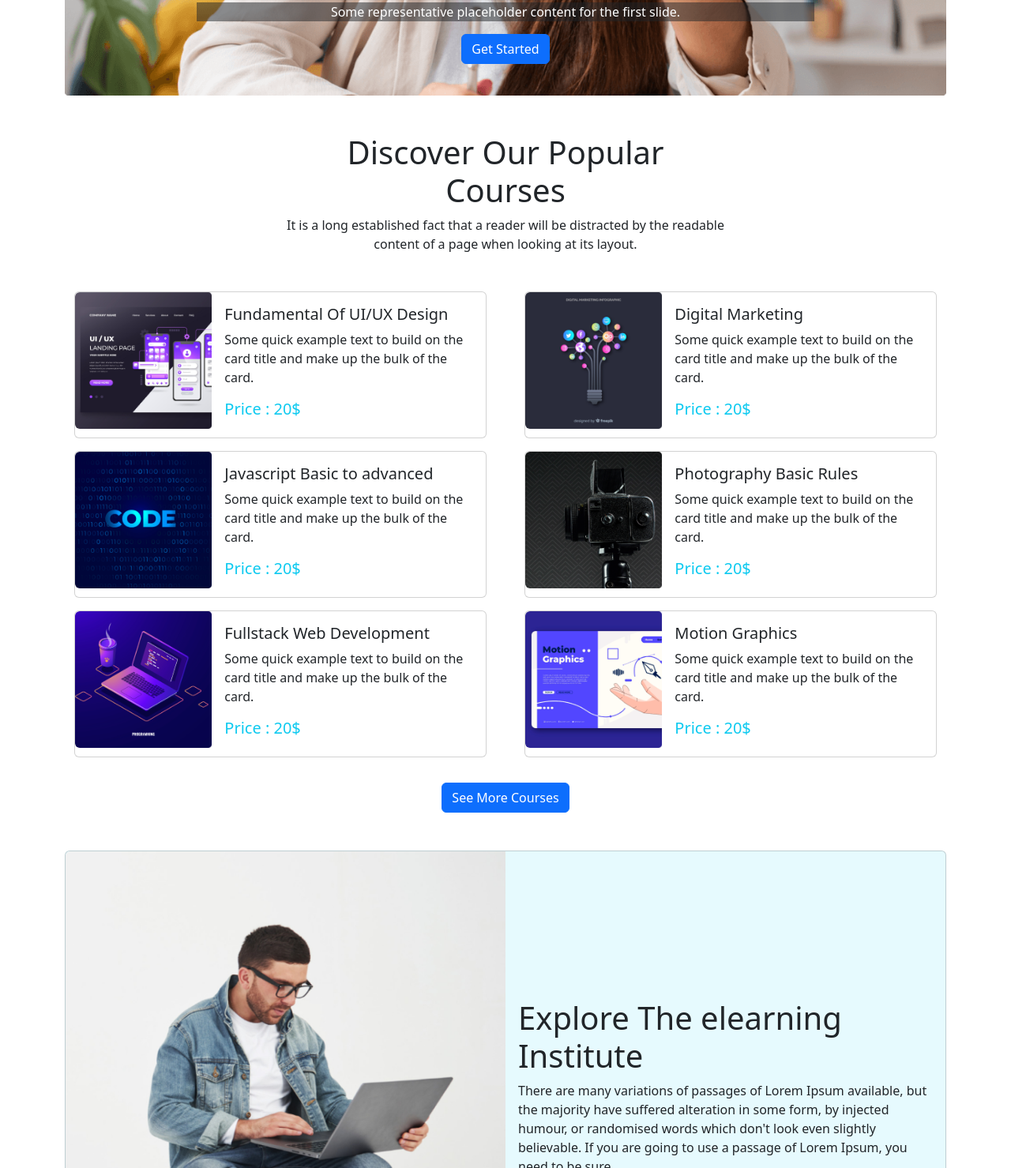
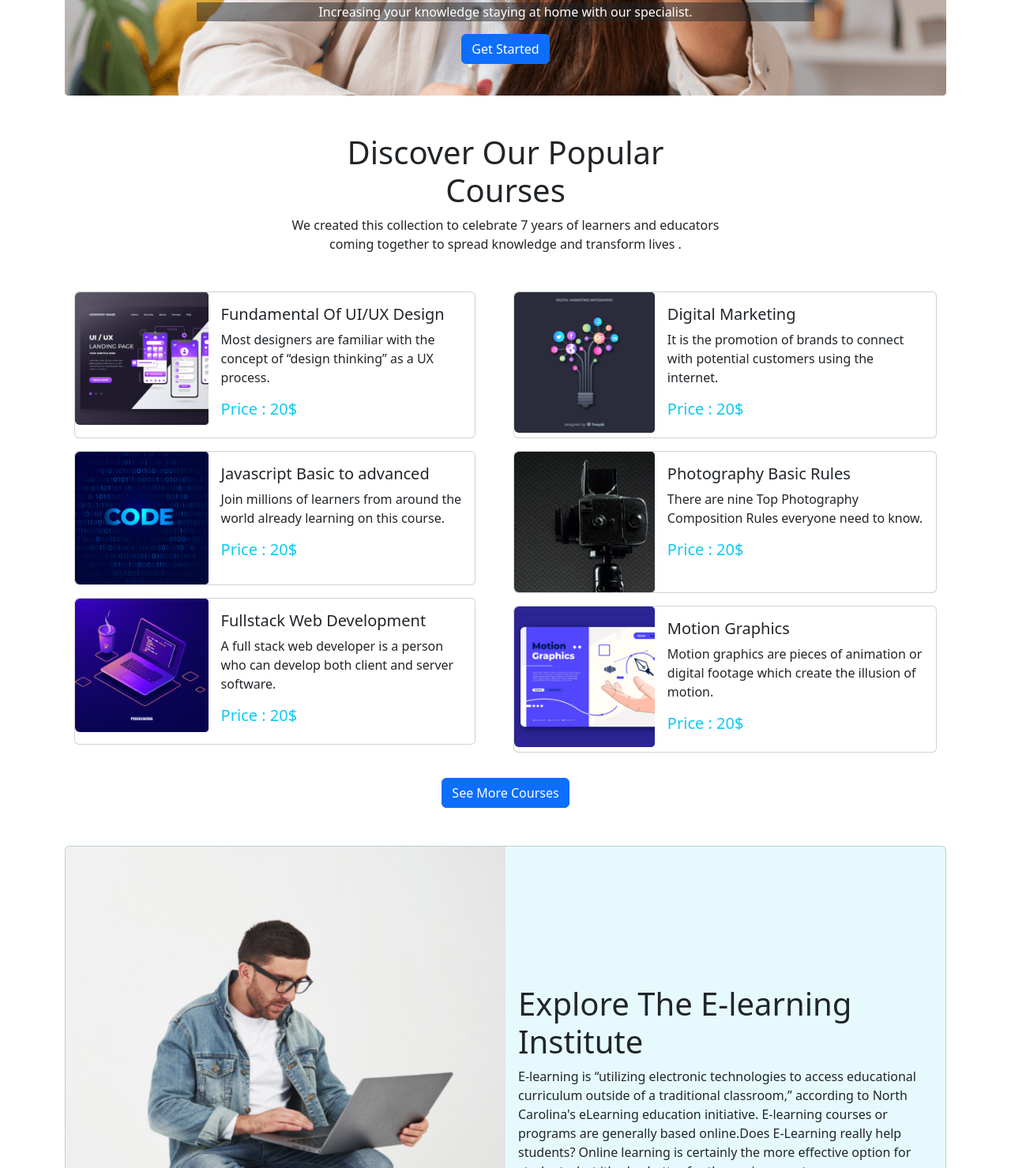
Before and after one commit to zahangirdx/tech-hub, a plain HTML site: page index.html in a window 1280 px wide. Shown: the part 581-2060 px from the top of the page at 79% size. Drawn offline with nearby package versions, Linux system fonts and the light colour scheme.

Commit message:
final commit

```diff
--- a/index.html
+++ b/index.html
@@ -11,6 +11,7 @@
     <script src="https://kit.fontawesome.com/f21ca52d6c.js" crossorigin="anonymous"></script>
   </head>
   <body>
+    <!-- Header -->
     <header class="container">
         <!-- Navbar -->
         <nav class="navbar navbar-expand-lg bg-light">
@@ -40,7 +41,7 @@
                     <a class="nav-link" href="#join">Register</a>
                   </li>
                 </ul>
-                <button class="btn btn-outline-primary float-end d-none d-md-block">Register</button>
+                <button class="btn btn-outline-primary float-end d-lg-block d-md-none d-none">Register</button>
               </div>
             </div>
         </nav>
@@ -52,7 +53,7 @@
                 <img src="images/cover/cover-1.png" class="w-100" alt="...">
                 <div class="carousel-caption d">
                   <h1 class="bg-dark bg-opacity-25 fst-italic">Learn Online</h1>
-                  <p class="bg-dark bg-opacity-50">Some representative placeholder content for the first slide.</p>
+                  <p class="bg-dark bg-opacity-50">Increasing your knowledge staying at home with our specialist.</p>
                   <button class="btn btn-primary">Get Started</button>
                 </div>
               </div>
@@ -60,7 +61,7 @@
                 <img src="images/cover/cover-3.jpg" class="w-100" alt="...">
                 <div class="carousel-caption">
                   <h1 class="bg-dark bg-opacity-25 fst-italic">Learn Online</h1>
-                  <p class="bg-dark bg-opacity-50">Some representative placeholder content for the first slide.</p>
+                  <p class="bg-dark bg-opacity-50">Increasing your knowledge staying at home with our specialist.</p>
                   <button class="btn btn-primary">Get Started</button>
                 </div>
               </div>
@@ -68,7 +69,7 @@
                 <img src="images/cover/cover-1.png" class="w-100" alt="...">
                 <div class="carousel-caption">
                   <h1 class="bg-dark bg-opacity-25 fst-italic">Learn Online</h1>
-                  <p class="bg-dark bg-opacity-50">Some representative placeholder content for the first slide.</p>
+                  <p class="bg-dark bg-opacity-50">Increasing your knowledge staying at home with our specialist.</p>
                   <button class="btn btn-primary">Get Started</button>
                 </div>
               </div>
@@ -87,7 +88,7 @@
     <!-- Courses -->
     <section class="container mt-5" id="courses">
       <h1 class="text-center">Discover Our Popular <br> Courses</h1>
-      <p class="text-center">It is a long established fact that a reader will be distracted by the readable <br> content of a page when looking at its layout.</p>
+      <p class="text-center"> We created this collection to celebrate 7 years of learners and educators <br>coming together to spread knowledge and transform lives .</p>
     <!-- Card -->
     <div class="container mt-5 d-flex justify-content-between gap-5">
       <!-- Right side card -->
@@ -100,7 +101,7 @@
             <div class="col-lg-8 col-md-8 col-sm-8">
               <div class="card-body">
                 <h5 class="card-title">Fundamental Of UI/UX Design</h5>
-                <p class="card-text">Some quick example text to build on the card title and make up the bulk of the card.</p>
+                <p class="card-text">Most designers are familiar with the concept of “design thinking” as a UX process.</p>
                 <h5 class="text-info">Price : 20$</h5>
               </div>
             </div>
@@ -114,7 +115,7 @@
             <div class="col-lg-8 col-md-8 col-sm-8">
               <div class="card-body">
                 <h5 class="card-title">Javascript Basic to advanced</h5>
-                <p class="card-text">Some quick example text to build on the card title and make up the bulk of the card.</p>
+                <p class="card-text">Join millions of learners from around the world already learning on this course.</p>
                 <h5 class="text-info">Price : 20$</h5>
               </div>
             </div>
@@ -128,7 +129,7 @@
             <div class="col-lg-8 col-md-8 col-sm-8">
               <div class="card-body">
                 <h5 class="card-title">Fullstack Web Development</h5>
-                <p class="card-text">Some quick example text to build on the card title and make up the bulk of the card.</p>
+                <p class="card-text">A full stack web developer is a person who can develop both client and server software.</p>
                 <h5 class="text-info">Price : 20$</h5>
               </div>
             </div>
@@ -145,7 +146,7 @@
             <div class="col-lg-8 col-md-8 col-sm-8">
               <div class="card-body">
                 <h5 class="card-title">Digital Marketing</h5>
-                <p class="card-text">Some quick example text to build on the card title and make up the bulk of the card.</p>
+                <p class="card-text">It is the promotion of brands to connect with potential customers using the internet.</p>
                 <h5 class="text-info">Price : 20$</h5>
               </div>
             </div>
@@ -159,7 +160,7 @@
             <div class="col-lg-8 col-md-8 col-sm-8">
               <div class="card-body">
                 <h5 class="card-title">Photography Basic Rules</h5>
-                <p class="card-text">Some quick example text to build on the card title and make up the bulk of the card.</p>
+                <p class="card-text"> There are nine Top Photography Composition Rules everyone need to know.</p>
                 <h5 class="text-info">Price : 20$</h5>
               </div>
             </div>
@@ -173,7 +174,7 @@
             <div class="col-lg-8 col-md-8 col-sm-8">
               <div class="card-body">
                 <h5 class="card-title">Motion Graphics</h5>
-                <p class="card-text">Some quick example text to build on the card title and make up the bulk of the card.</p>
+                <p class="card-text">Motion graphics are pieces of animation or digital footage which create the illusion of motion.</p>
                 <h5 class="text-info">Price : 20$</h5>
               </div>
             </div>
@@ -195,8 +196,9 @@
           <div class="d-flex col-lg-6 col-md-6 col-12">
             <div class="d-flex justify-content-center align-items-center">
               <div class="card-body">
-                <h1 class="card-title">Explore The elearning Institute</h1>
-                <p class="card-text">There are many variations of passages of Lorem Ipsum available, but the majority have suffered alteration in some form, by injected humour, or randomised words which don't look even slightly believable. If you are going to use a passage of Lorem Ipsum, you need to be sure.</p>
+                <h1 class="card-title">Explore The E-learning Institute</h1>
+                <p class="card-text">E-learning is “utilizing electronic technologies to access educational curriculum outside of a traditional classroom,” according to North Carolina's eLearning education initiative. E-learning courses or programs are generally based online.Does E-Learning really help students?
+                  Online learning is certainly the more effective option for students, but it's also better for the environment.</p>
                 <div class="d-flex justify-content-between">
                   <div>
                     <h1>3.2K+</h1>
@@ -223,7 +225,7 @@
       <div class="d-flex justify-content-around flex-lg-row flex-md-column flex-column text-md-center text-center bg-primary bg-opacity-75 p-5 rounded-2">
         <div>
             <h1 class="text-light">Ready To Join?</h1>
-            <p class="text-light">Lorem ipsum dolor sit amet consectetur adipisicing elit.</p>
+            <p class="text-light">Learn more so that join our caurses as soon as possible.</p>
         </div>
         <div>
           <!-- Button trigger modal -->
@@ -277,7 +279,7 @@
     <!-- Success -->
     <section class="container mt-5" id="success">
       <h1>Meet Our Successful <br> Students</h1>
-      <p>Lorem ipsum dolor sit amet, consectetur adipisicing elit. <br>Ipsam fuga rem, consequuntur nihil enim</p>
+      <p>This online platfrom is really helpful <br>If you want to more and more you join in it.</p>
       <!-- Student Info -->
       <div class="row row-cols-1 row-cols-lg-4 row-cols-md-2 g-4 mt-3">
         <div class="col">
@@ -294,7 +296,7 @@
             <img src="images/student/student-2.png" class="card-img-top" alt="...">
             <div class="card-body">
               <h5 class="card-title">Miss. Jorina</h5>
-              <p class="card-text">Motion Design</p>
+              <p class="card-text">Motion Designer</p>
             </div>
           </div>
         </div>
@@ -324,7 +326,7 @@
     <!-- Feedback -->
     <section class="container mt-5">
       <h1 class="text-center">Some Students Feedback</h1>
-      <p class="text-center">It is a long established fact that a reader will be distracted by the readable <br> content of a page when looking at its layout.</p>
+      <p class="text-center">Let us get to know some of the students.They are continue this .<br> course.Now the are buit there career.</p>
       <div>
         <div class="container mt-5">
           <div class="row g-2">
@@ -338,13 +340,13 @@
                     <i class="fa-solid fa-star"></i><i class="fa-solid fa-star"></i><i class="fa-solid fa-star"></i><i class="fa-solid fa-star"></i><i class="fa-solid fa-star-half-stroke"></i>
                   </div>
                 </div>
-                <p class="mt-4">There are many variations of passages of Lorem Ipsum available, but the majority have suffered alteration in some form, by injected humour, or randomised words which don't look even slightly believable. If you are going to use a passage of Lorem.</p>
+                <p class="mt-4">It was an awesome experience for me in improving, especially my teaching skills to a new paradigm, I learned and benefited immensely from the course, as the course design is meticulously well planned.</p>
                 <div class="d-flex gap-3">
                   <div>
                     <img src="images/student/student-5.png" alt="">
                   </div>
                   <div>
-                    <h6>Zahangir Dx</h6>
+                    <h6>Zamal Islam</h6>
                     <p class="text-muted"><small>Web Developer</small></p>
                   </div>
                 </div>
@@ -360,7 +362,7 @@
                     <i class="fa-solid fa-star"></i><i class="fa-solid fa-star"></i><i class="fa-solid fa-star"></i><i class="fa-solid fa-star"></i><i class="fa-solid fa-star-half-stroke"></i>
                   </div>
                 </div>
-                <p class="mt-4">There are many variations of passages of Lorem Ipsum available, but the majority have suffered alteration in some form, by injected humour, or randomised words which don't look even slightly believable. If you are going to use a passage of Lorem.</p>
+                <p class="mt-4"> Thank you for this course. I get know experience and knowledge in using different kinds of online tools which are useful and effective. I'll use some of them during my lessons. And lots of thanks.</p>
                 <div class="d-flex gap-3">
                   <div>
                     <img src="images/student/student-6.png" alt="">
@@ -379,7 +381,7 @@
     <!-- Frequently Asked Questions -->
     <section class="container mt-5" id="about">
       <h1 class="text-center">Frequently Asked Questions</h1>
-      <p class="text-center">It is a long established fact that a reader will be distracted by the readable <br> content of a page when looking at its layout.</p>
+      <p class="text-center">You can any question about this course. <br> Our clients are ready for answering this question.</p>
         <div class="d-flex justify-content-center mt-5">
           <div class="accordion w-75" id="accordionExample">
             <div class="accordion-item">
@@ -390,7 +392,7 @@
               </h2>
               <div id="collapseOne" class="accordion-collapse collapse" aria-labelledby="headingOne" data-bs-parent="#accordionExample">
                 <div class="accordion-body">
-                  The basic difference between CSS Grid Layout and CSS Flexbox Layout is that<strong>flexbox was designed for layout in one dimension - either a row or a column.</strong>Grid was designed for<strong>two-dimensional layout - rows, and columns at the same time.</strong>
+                  The basic difference between CSS Grid Layout and CSS Flexbox Layout is that <strong>flexbox was designed for layout in one dimension - either a row or a column.</strong>Grid was designed for<strong>two-dimensional layout - rows, and columns at the same time.</strong>
                 </div>
               </div>
             </div>
```
